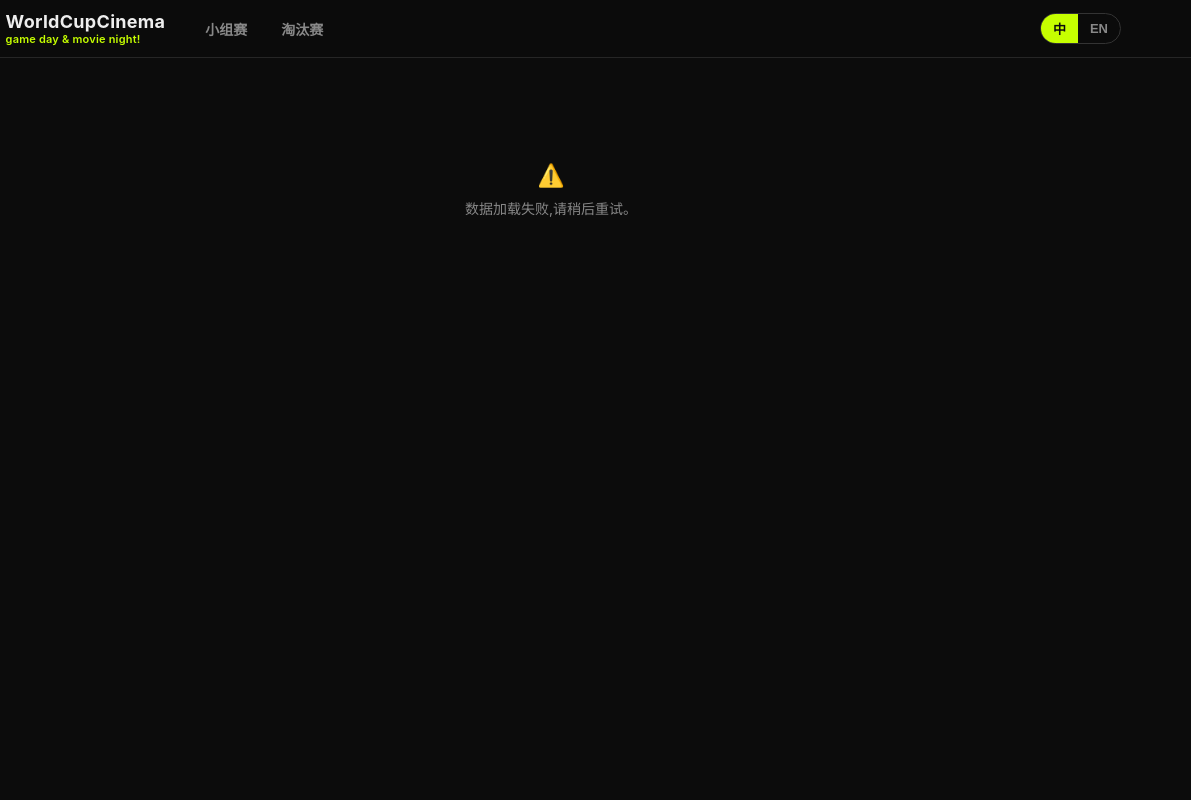
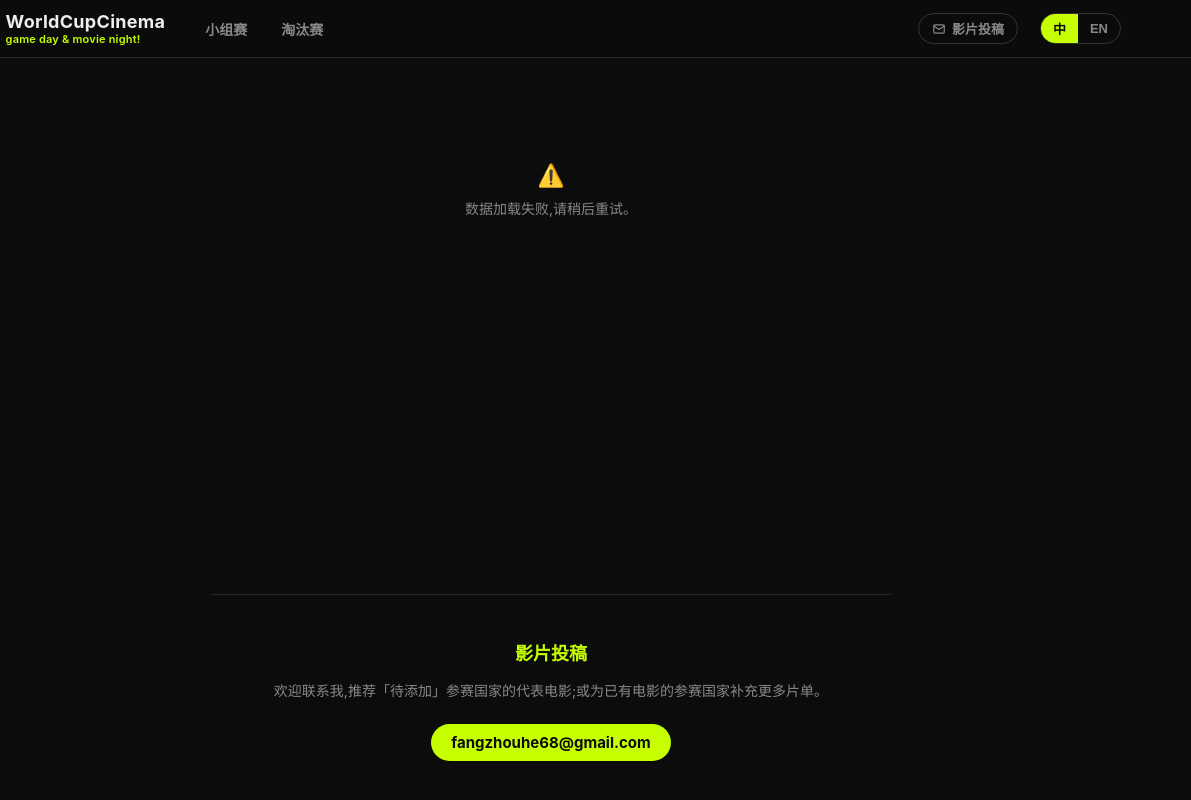
Before and after one commit to Noah02148/worldcupcinema, a plain HTML site: page index.html in a window 1280 px wide. Shown: the full height of the page, 89-1280 px from the left. Drawn offline with nearby package versions, Linux system fonts and the light colour scheme; no server answers.

Commit message:
Add film-submission Contact entry + footer section
Top-right outlined "影片投稿 / Contact" button (with mail icon) smooth-scrolls
to a new footer contact section: heading, bilingual blurb inviting film
recommendations, and a mailto button (fangzhouhe68@gmail.com). The entry
intercepts the click so it never touches the hash router.

Co-Authored-By: Claude Opus 4.8 <noreply@anthropic.com>

```diff
--- a/css/styles.css
+++ b/css/styles.css
@@ -84,8 +84,24 @@ a { color: inherit; text-decoration: none; }
   background: var(--green);
 }
 
+.contact-nav {
+  margin-left: auto;
+  display: inline-flex;
+  align-items: center;
+  gap: 6px;
+  color: var(--muted);
+  font-size: 13px;
+  font-weight: 600;
+  white-space: nowrap;
+  border: 1px solid var(--border-2);
+  border-radius: 999px;
+  padding: 5px 13px;
+  transition: color 0.15s, border-color 0.15s;
+}
+.contact-nav:hover { color: var(--green); border-color: var(--green); }
+.contact-icon { width: 14px; height: 14px; flex: none; }
+
 .lang-switch {
-  margin-left: auto;
   display: flex;
   border: 1px solid var(--border-2);
   border-radius: 999px;
@@ -484,16 +500,39 @@ a { color: inherit; text-decoration: none; }
 
 .muted { color: var(--muted); font-size: 14px; }
 
-/* ---------- footer ---------- */
+/* ---------- contact / footer ---------- */
 
-.site-footer {
-  max-width: var(--maxw);
-  margin: 0 auto;
-  padding: 24px 20px 40px;
-  color: var(--faint);
-  font-size: 12px;
+.contact {
+  max-width: 680px;
+  margin: 56px auto 0;
+  padding: 44px 20px 64px;
+  border-top: 1px solid var(--border);
   text-align: center;
+  scroll-margin-top: 80px;     /* clear the sticky header on smooth-scroll */
 }
+.contact-head {
+  font-size: 18px;
+  font-weight: 700;
+  color: var(--green);
+  margin: 0 0 14px;
+}
+.contact-body {
+  color: var(--muted);
+  font-size: 14px;
+  line-height: 1.75;
+  margin: 0 auto 20px;
+}
+.contact-email {
+  display: inline-block;
+  font-size: 15px;
+  font-weight: 700;
+  color: #0c0c0c;
+  background: var(--green);
+  padding: 9px 20px;
+  border-radius: 999px;
+  transition: opacity 0.15s;
+}
+.contact-email:hover { opacity: 0.88; }
 
 /* ---------- responsive ---------- */
 
--- a/index.html
+++ b/index.html
@@ -24,6 +24,15 @@
         <a href="#/knockout" class="tab" data-tab="knockout" data-i18n="tab_knockout">淘汰赛</a>
       </nav>
 
+      <a href="#contact" class="contact-nav" aria-label="contact">
+        <svg class="contact-icon" viewBox="0 0 24 24" fill="none" stroke="currentColor"
+             stroke-width="2" stroke-linecap="round" stroke-linejoin="round" aria-hidden="true">
+          <rect x="3" y="5" width="18" height="14" rx="2" />
+          <path d="M3 7l9 6 9-6" />
+        </svg>
+        <span data-i18n="contact">影片投稿</span>
+      </a>
+
       <div class="lang-switch" role="group" aria-label="language">
         <button class="lang-btn" data-lang="zh">中</button>
         <button class="lang-btn" data-lang="en">EN</button>
@@ -35,6 +44,12 @@
     <div class="loading" data-i18n="loading">加载中…</div>
   </main>
 
+  <footer id="contact" class="contact">
+    <h2 class="contact-head" data-i18n="contact">影片投稿</h2>
+    <p class="contact-body" data-i18n="contact_body"></p>
+    <a class="contact-email" href="mailto:fangzhouhe68@gmail.com">fangzhouhe68@gmail.com</a>
+  </footer>
+
   <!-- PapaParse for CSV parsing -->
   <script src="https://cdn.jsdelivr.net/npm/papaparse@5.4.1/papaparse.min.js"></script>
   <script src="./js/i18n.js"></script>
--- a/js/app.js
+++ b/js/app.js
@@ -432,6 +432,14 @@
     document.querySelectorAll('.lang-btn').forEach((b) =>
       b.addEventListener('click', () => switchLang(b.dataset.lang)));
     window.addEventListener('hashchange', render);
+
+    // Contact: smooth-scroll to the footer without touching the hash router.
+    const contact = document.querySelector('.contact-nav');
+    if (contact) contact.addEventListener('click', (e) => {
+      e.preventDefault();
+      const sec = document.getElementById('contact');
+      if (sec) sec.scrollIntoView({ behavior: 'smooth', block: 'start' });
+    });
   }
 
   // Poll ESPN for live scores; re-render only when something actually changed
--- a/js/i18n.js
+++ b/js/i18n.js
@@ -39,6 +39,11 @@
     completed_heading: { zh: '已完赛',     en: 'Completed' },
     tbd_title:       { zh: '待添加',       en: 'To be added' },
     tbd_sub:         { zh: '欢迎投稿',     en: 'Submissions welcome' },
+    contact:         { zh: '影片投稿',     en: 'Contact' },
+    contact_body: {
+      zh: '欢迎联系我,推荐「待添加」参赛国家的代表电影;或为已有电影的参赛国家补充更多片单。',
+      en: 'Reach out to recommend a film for a country that doesn’t have one yet — or suggest more films for countries already on the wall.',
+    },
   };
 
   const TZ = { zh: 'Asia/Shanghai', en: 'America/New_York' };
```
